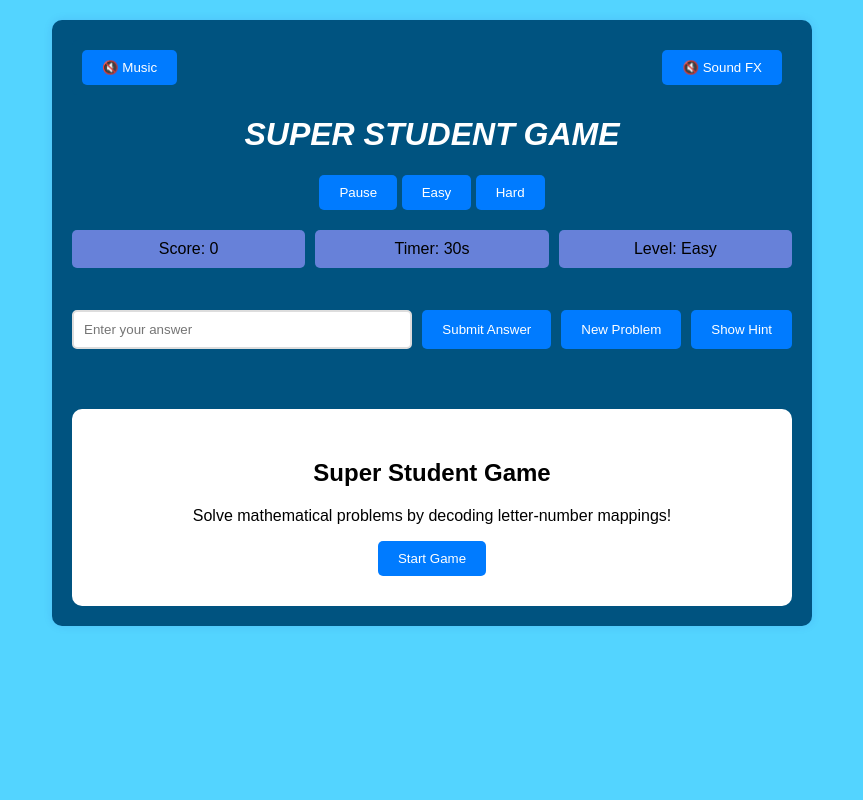
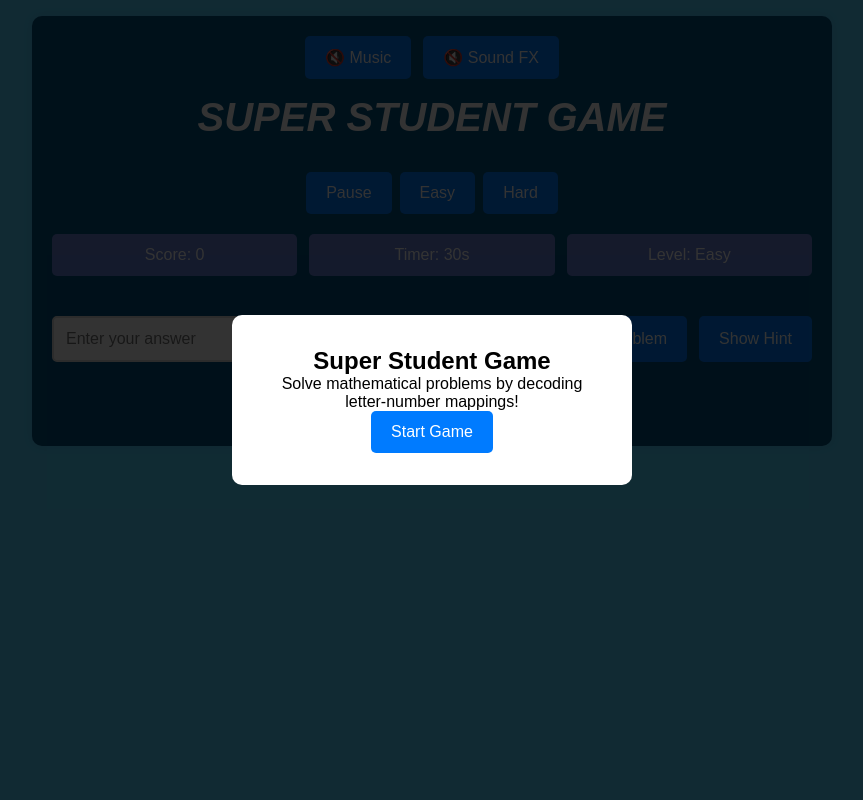
Before and after one commit to abhaysrinu/Super-Student-game, a Flask app: page / in a window 1280 px wide. Shown: the whole page, without its empty margins (208-1071 px from the left). Run offline with Flask 3, Linux system fonts and the light colour scheme.

Commit message:
second commit

```diff
--- a/templates/index1.html
+++ b/templates/index1.html
@@ -5,92 +5,120 @@
     <meta name="viewport" content="width=device-width, initial-scale=1.0" />
     <title>SuperStudent Game</title>
     <style>
+      * {
+        box-sizing: border-box;
+        margin: 0;
+        padding: 0;
+      }
+
       body {
         font-family: Arial, sans-serif;
-        max-width: 800px;
-        margin: 0 auto;
-        padding: 20px;
+        width: 100%;
+        min-height: 100vh;
+        margin: 0;
+        padding: 1rem;
         background-color: rgb(83, 212, 255);
         display: flex;
         flex-direction: column;
-        justify-content: space-between;
         align-items: center;
       }
+
+      .game-container {
+        background-color: rgb(0, 83, 128);
+        padding: 1.25rem;
+        border-radius: 10px;
+        box-shadow: 0 0 10px rgba(28, 13, 165, 0.1);
+        width: 100%;
+        max-width: 800px;
+        margin: 0 auto;
+      }
+
       h1 {
         color: white;
         font-weight: bold;
         font-style: italic;
-      }
-      .game-container {
-        background-color: rgb(0, 83, 128);
-        padding: 20px;
-        border-radius: 10px;
-        box-shadow: 0 0 10px rgba(28, 13, 165, 0.1);
-        width: 90%;
+        text-align: center;
+        font-size: clamp(1.5rem, 4vw, 2.5rem);
+        margin-bottom: 1rem;
       }
 
       .header {
         display: flex;
         flex-direction: column;
-        justify-content: space-between;
+        gap: 1rem;
         align-items: center;
-        margin-bottom: 20px;
+        margin-bottom: 1.25rem;
+      }
+
+      .game-controls {
+        display: flex;
+        flex-wrap: wrap;
+        gap: 0.5rem;
+        justify-content: center;
       }
 
       .stats {
         display: grid;
-        grid-template-columns: repeat(3, 1fr);
-        gap: 10px;
-        margin-bottom: 20px;
+        grid-template-columns: repeat(auto-fit, minmax(100px, 1fr));
+        gap: 0.75rem;
+        margin-bottom: 1.25rem;
       }
 
       .stat-box {
         background-color: rgb(103, 129, 217);
-        padding: 10px;
+        padding: 0.75rem;
         border-radius: 5px;
         text-align: center;
+        color: white;
       }
 
       .problem {
-        font-size: 28px;
-        margin: 22px 0;
+        font-size: clamp(1.5rem, 5vw, 2rem);
+        margin: 1.25rem 0;
         text-align: center;
+        color: white;
       }
 
       .mapping {
         display: grid;
         grid-template-columns: repeat(auto-fill, minmax(60px, 1fr));
-        gap: 10px;
-        margin: 20px 0;
+        gap: 0.75rem;
+        margin: 1.25rem 0;
       }
 
       .mapping-item {
         background-color: rgb(102, 192, 101);
-        padding: 10px;
+        padding: 0.75rem;
         border-radius: 5px;
         text-align: center;
+        color: white;
       }
 
       .controls {
         display: flex;
-        gap: 10px;
-        margin: 20px 0;
+        flex-wrap: wrap;
+        gap: 0.75rem;
+        margin: 1.25rem 0;
       }
 
       input[type="number"] {
         flex: 1;
-        padding: 10px;
+        min-width: 120px;
+        padding: 0.75rem;
         border: 2px solid #ddd;
         border-radius: 5px;
+        font-size: 1rem;
       }
 
       button {
         background-color: #007bff;
         color: white;
         border: none;
-        padding: 10px 20px;
+        padding: 0.75rem 1.25rem;
         border-radius: 5px;
         cursor: pointer;
+        font-size: 1rem;
+        transition: background-color 0.3s;
       }
 
       button:hover {
@@ -103,8 +131,8 @@
       }
 
       .feedback {
-        margin: 20px 0;
-        padding: 10px;
+        margin: 1.25rem 0;
+        padding: 0.75rem;
         border-radius: 5px;
         text-align: center;
       }
@@ -120,37 +148,29 @@
       }
 
       .hints {
-        margin-top: 20px;
+        margin-top: 1.25rem;
       }
 
       .hint {
-        padding: 10px;
-        margin: 5px 0;
+        padding: 0.75rem;
+        margin: 0.5rem 0;
         background-color: #fff3cd;
         border-radius: 5px;
         display: none;
       }
 
-      .difficulty-toggle {
+      .audio-controls {
         display: flex;
-        gap: 10px;
-        margin: 20px 0;
+        gap: 0.75rem;
+        margin-bottom: 1rem;
+        flex-wrap: wrap;
+        justify-content: center;
       }
 
-      .game-start,
-      .game-end {
-        background-color: white;
-        padding: 30px;
-        border-radius: 10px;
-        text-align: center;
-      }
-
-      .game-over-overlay {
+      .game-overlay {
         position: fixed;
         top: 0;
         left: 0;
-        right: 0;
-        bottom: 0;
         width: 100%;
         height: 100%;
         background: rgba(0, 0, 0, 0.8);
@@ -160,32 +180,15 @@
         z-index: 1000;
       }
 
+      .game-start,
       .game-over-message {
         background: white;
         padding: 2rem;
         border-radius: 10px;
         text-align: center;
-      }
-
-      .restart-button {
-        background-color: #28a745;
-        color: white;
-        border: none;
-        padding: 10px 20px;
-        border-radius: 5px;
-        cursor: pointer;
-        margin-top: 20px;
-      }
-
-      .audio-controls {
-        position: flex;
-        top: 10px;
-        right: 10px;
-        background: rgb(0, 83, 128);
-        padding: 10px;
-        border-radius: 5px;
-        display: flex;
-        justify-content: space-between;
+        width: 90%;
+        max-width: 400px;
+        margin: 1rem;
       }
 
       .celebration {
@@ -222,13 +225,22 @@
         }
       }
 
-      .correct {
-        background-color: #d4edda;
-        color: #155724;
-      }
-      .incorrect {
-        background-color: #f8d7da;
-        color: #721c24;
+      @media (max-width: 480px) {
+        .game-container {
+          padding: 1rem;
+        }
+
+        .controls {
+          flex-direction: column;
+        }
+
+        input[type="number"] {
+          width: 100%;
+        }
+
+        .mapping {
+          grid-template-columns: repeat(auto-fill, minmax(50px, 1fr));
+        }
       }
     </style>
   </head>
```
